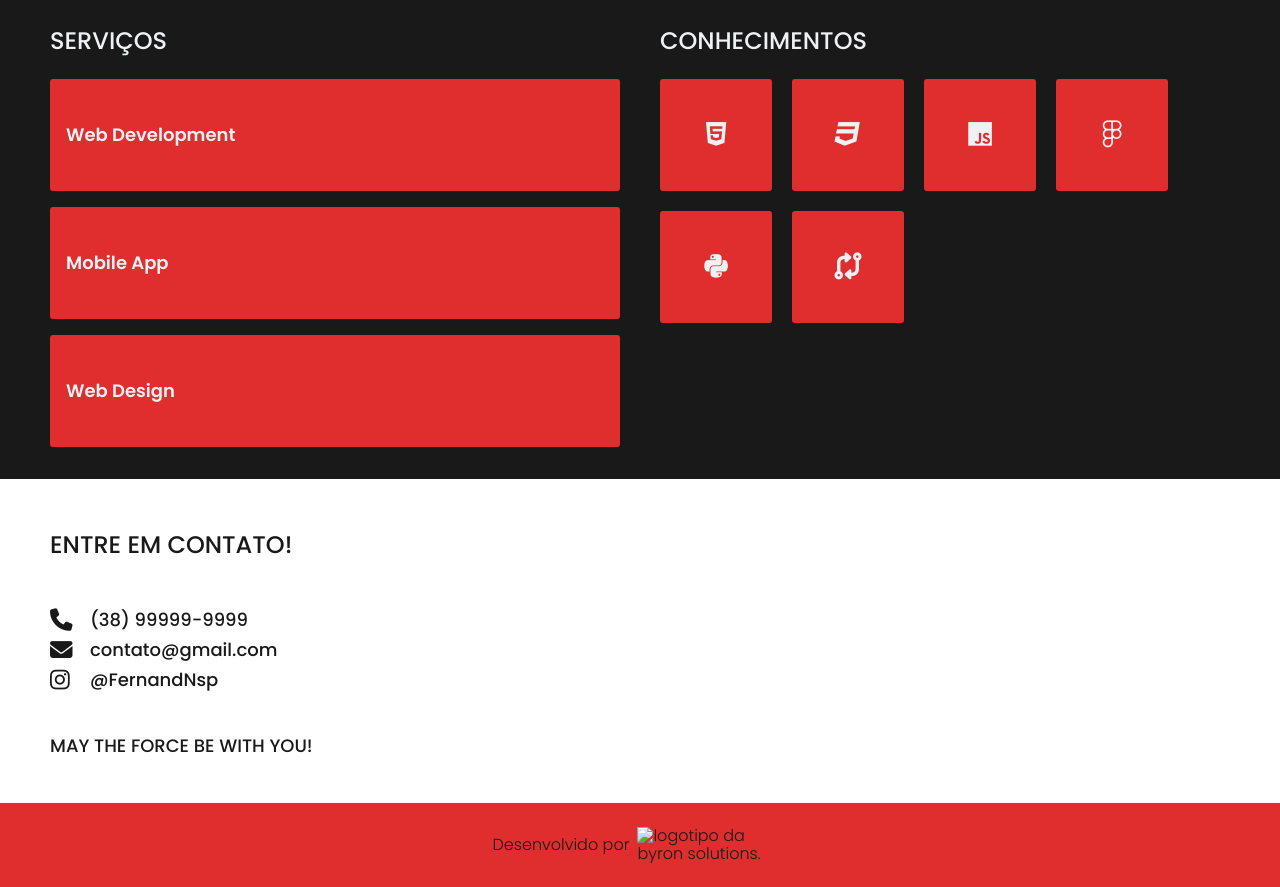
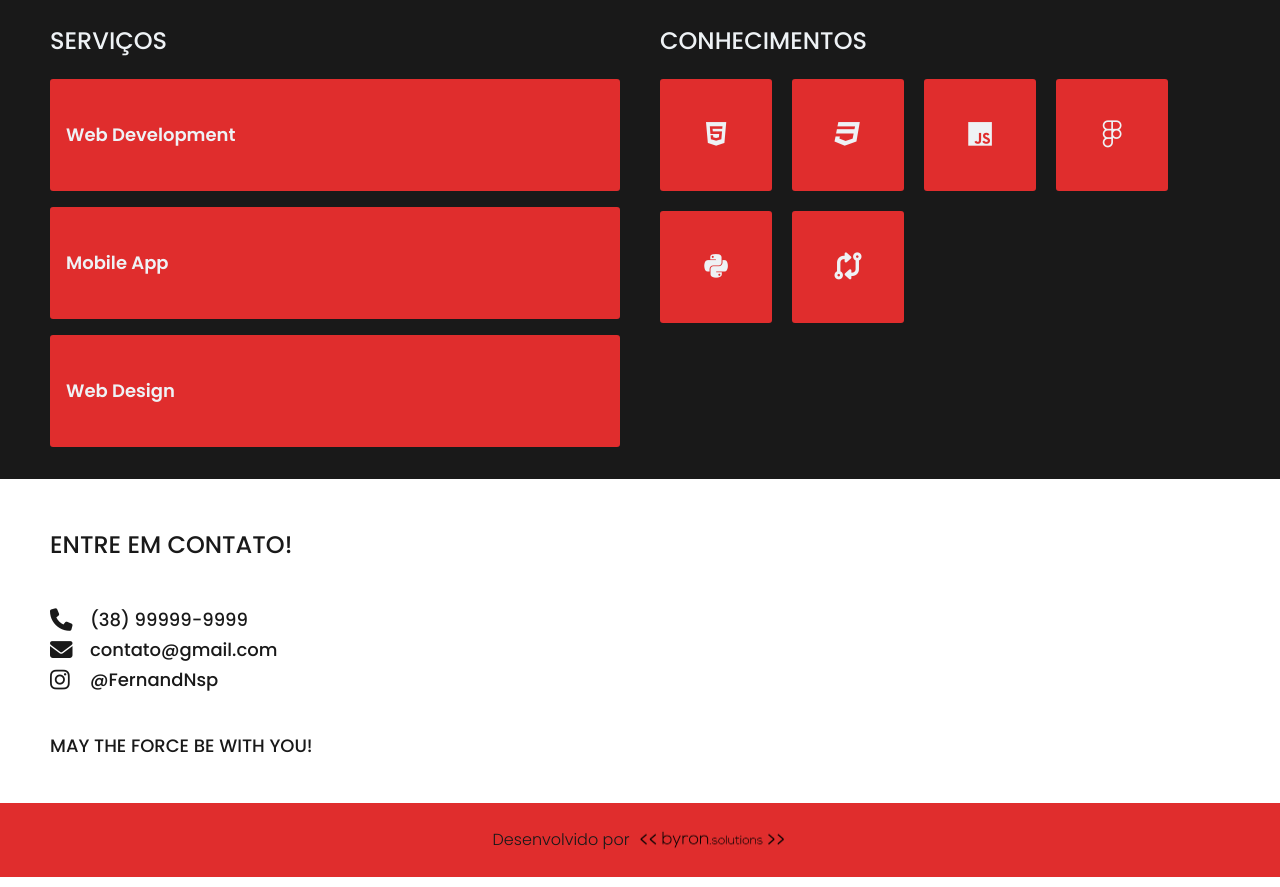
Before and after one commit to PedroNB10/projeto-portfolio-byron, a plain HTML site: page index.html in a window 1280 px wide. Shown: the part 1768-2655 px from the top of the page. Drawn offline with Linux system fonts and the light colour scheme; the site is published under a folder, as on GitHub Pages, so addresses that start at the root find nothing.

Commit message:
ajustei a imagem do site da byron

```diff
--- a/index.html
+++ b/index.html
@@ -207,7 +207,7 @@
       <footer>
         <a href="http://byronsolutions.com" target="_blank">
           <span>Desenvolvido por</span>
-         <img src="/assets/img/logo-byron-preta.png" alt="logotipo da byron solutions."/>
+         <img src="./assets/img/logo-byron-preta.png" alt="logotipo da byron solutions."/>
         </a>
       </footer>
     </main>
```
